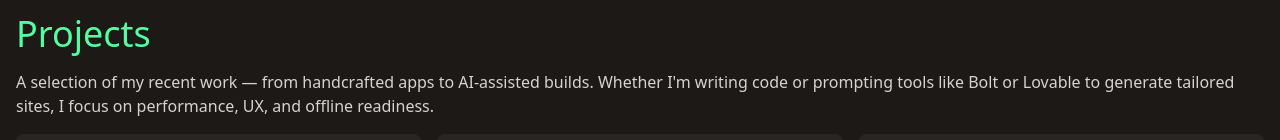
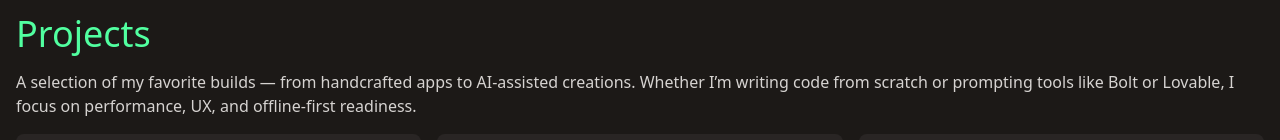
Before and after one commit to sadiqsalau/sadiqsalau-portfolio, a React (Vite) app: page / in a window 1280 px wide. Shown: the part 1162-1302 px from the top of the page. Built offline with nearby package versions, Linux system fonts and the light colour scheme.

Commit message:
Updated Projects section introduction

```diff
--- a/src/components/Projects.tsx
+++ b/src/components/Projects.tsx
@@ -14,9 +14,9 @@ export default function Projects() {
   return (
     <Section id="projects" title="Projects">
       <p className="text-stone-300">
-        A selection of my recent work — from handcrafted apps to AI-assisted
-        builds. Whether I'm writing code or prompting tools like Bolt or Lovable
-        to generate tailored sites, I focus on performance, UX, and offline
+        A selection of my favorite builds — from handcrafted apps to AI-assisted
+        creations. Whether I’m writing code from scratch or prompting tools like
+        Bolt or Lovable, I focus on performance, UX, and offline-first
         readiness.
       </p>
 
```
